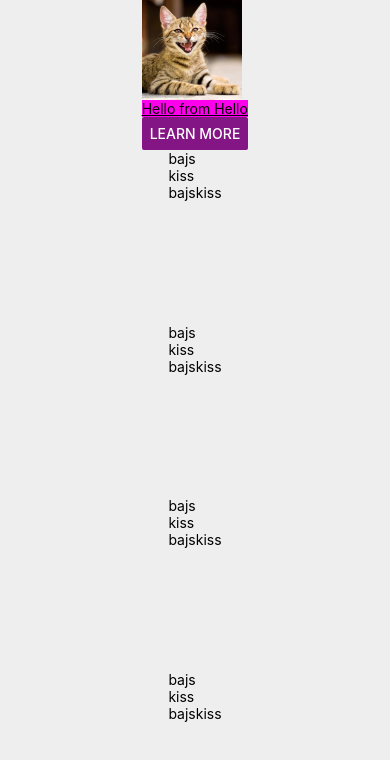
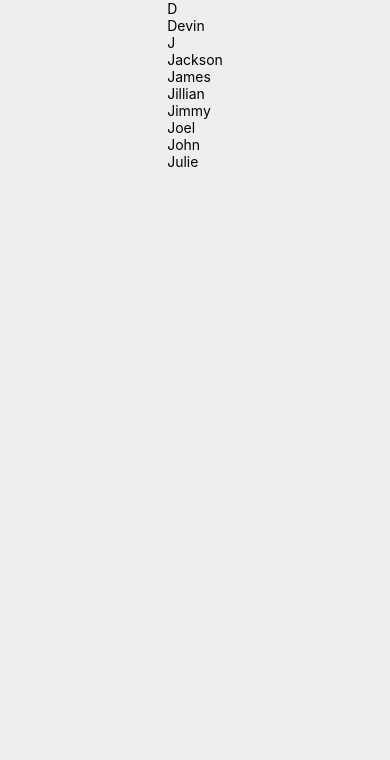
Before and after one commit to Sebastianpalm91/reddit-app, a React Native app: screen / in a window 390 px wide. Shown: the top 760 px of the page. Built offline with nearby package versions, Linux system fonts and the light colour scheme.

Commit message:
made list work

```diff
--- a/App.js
+++ b/App.js
@@ -1,18 +1,30 @@
 import React from 'react';
 import { AppRegistry,
-   StyleSheet, Text, View, SectionList, } from 'react-native';
-import Hello from './Hello';
-import List from './List';
+         StyleSheet,
+         Text,
+         View,
+         SectionList,
+       } from 'react-native';
+
+
+import SectionLists from './SectionLists';
+// import Hello from './Hello';
+// import List from './List';
 
 export default class App extends React.Component {
   render() {
     return (
+
       <View style={styles.container}>
-      <Hello/ >
-      <List/ >
-      <List/ >
-      <List/ >
-      <List/ >
+      <SectionList
+        sections={[
+          {title: 'D', data: ['Devin']},
+          {title: 'J', data: ['Jackson', 'James', 'Jillian', 'Jimmy', 'Joel', 'John', 'Julie']},
+        ]}
+        renderItem={({item}) => <Text style={styles.item}>{item}</Text>}
+        renderSectionHeader={({section}) => <Text style={styles.sectionHeader}>{section.title}</Text>}
+        getItemLayout={this.getItemLayout}
+      />
       </View>
     );
   }
--- /dev/null
+++ b/SectionLists.js
@@ -0,0 +1,18 @@
+import React from 'react';
+import {SectionList,} from 'react-native';
+
+class MyComponent extends React.Component {
+  constructor(props) {
+    super(props)
+
+    this.getItemLayout = sectionListGetItemLayout({
+      // The height of the row with rowData at the given sectionIndex and rowIndex
+      getItemHeight: (rowData, sectionIndex, rowIndex) => sectionIndex === 0 ? 100 : 50,
+
+      // These three properties are optional
+      getSeparatorHeight: () => 1 / PixelRatio.get(), // The height of your separators
+      getSectionHeaderHeight: () => 20, // The height of your section headers
+      getSectionFooterHeight: () => 10, // The height of your section footers
+    })
+  }
+}
```
Also changed, not shown: NewsItem.js (added, +26 -0 lines).
